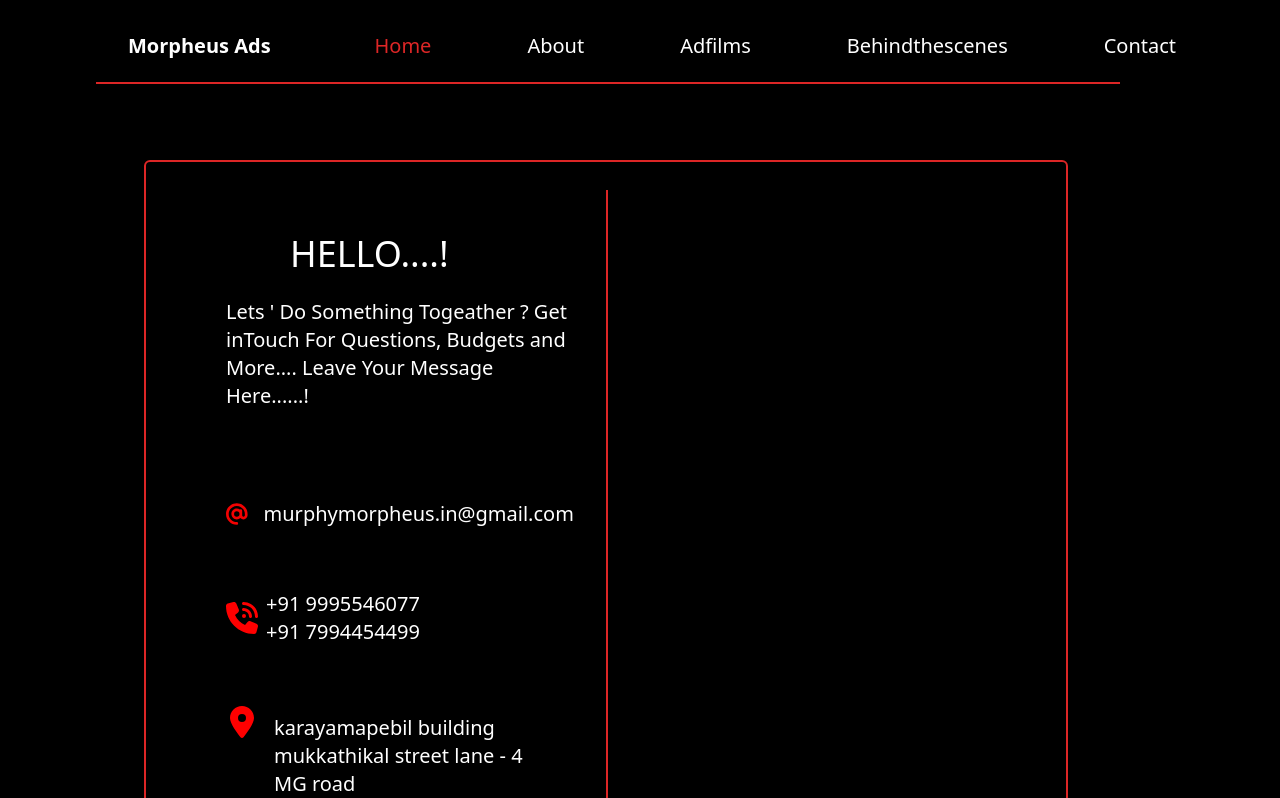
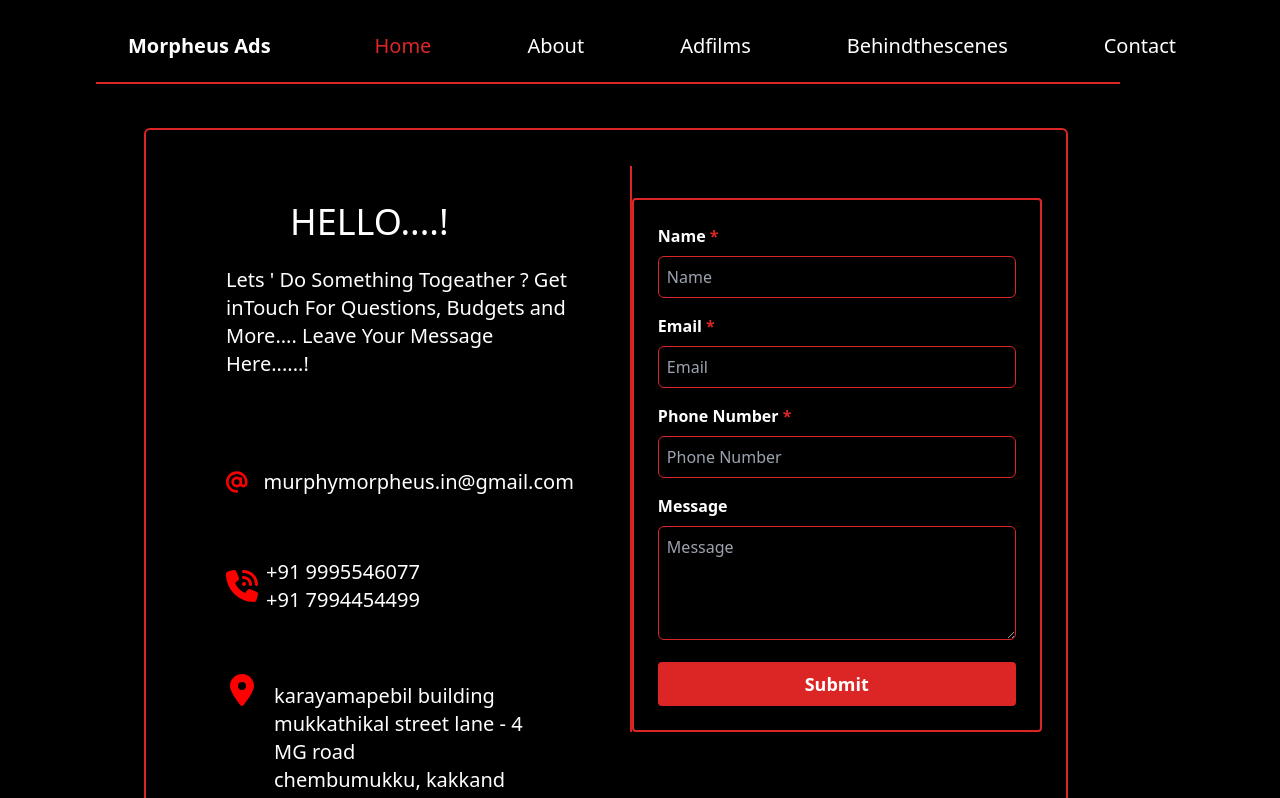
Before and after one commit to saviyola-shajan/morpheus, a React (Vite) app: page /contact in a window 1280 px wide. Shown: the top 798 px of the page. Built offline with nearby package versions, Linux system fonts and the light colour scheme.

Commit message:
contact completed

```diff
--- a/package.json
+++ b/package.json
@@ -10,11 +10,13 @@
     "preview": "vite preview"
   },
   "dependencies": {
+    "formik": "^2.4.6",
     "framer-motion": "^11.2.12",
     "react": "^18.3.1",
     "react-dom": "^18.3.1",
     "react-player": "^2.16.0",
-    "react-router-dom": "^6.24.1"
+    "react-router-dom": "^6.24.1",
+    "yup": "^1.4.0"
   },
   "devDependencies": {
     "@types/react": "^18.3.3",
--- a/src/pages/Contact.jsx
+++ b/src/pages/Contact.jsx
@@ -1,7 +1,25 @@
+import { Formik, Form, Field, ErrorMessage } from "formik";
+import * as Yup from "yup";
+
+const validationSchema = Yup.object({
+  name: Yup.string()
+    .required("Required")
+    .min(2, "Name must be at least 2 characters long"),
+  email: Yup.string().email("Invalid email address").required("Required"),
+  phone: Yup.string()
+    .required("Required")
+    .matches(/^[0-9]{10}$/, "Phone number must be 10 digits"),
+});
+const onSubmit = (values) => {
+  console.log(values);
+};
+
 function Contact() {
+  const initialValues = { name: "", email: "", phone: "", message: "" };
+
   return (
-    <div className="pt-24 flex items-center justify-center">
-      <div className=" text-white border-2 border-red-600 rounded-md my-16 mr-52 ml-36 flex">
+    <div className="pt-20 flex items-center justify-center">
+      <div className=" text-white border-2 border-red-600 rounded-md my-12 mr-52 ml-36 flex">
         <div className="w-2/4 p-8 pl-20">
           <div className="text-4xl pl-16 pt-10 ">HELLO....!</div>
           <br />
@@ -75,8 +93,11 @@ function Contact() {
                   />
                 </svg>
               </div>
-            <a href="https://maps.app.goo.gl/BuFcnS3Z5uH7dWsy6"  target="_blank" rel="noopener noreferrer">
-
+              <a
+                href="https://maps.app.goo.gl/BuFcnS3Z5uH7dWsy6"
+                target="_blank"
+                rel="noopener noreferrer"
+              >
                 <div className="ml-4 hover:text-red-600">
                   <div className="mt-2">karayamapebil building</div>
                   <div>mukkathikal street lane - 4</div>
@@ -89,7 +110,105 @@ function Contact() {
           </div>
         </div>
         <div className="relative w-3/4 p-6 top-3 bottom-3">
-          <div className="absolute top-0 bottom-0 left-0 border-l-2 border-red-600 transform translate-y-4 h-[calc(100%-4rem)]"></div>
+          <div className="pt-8 top-0 bottom-0 left-0 border-l-2 border-red-600 ">
+            <div>
+              <Formik
+                initialValues={initialValues}
+                validationSchema={validationSchema}
+                onSubmit={onSubmit}
+              >
+                <Form className="max-w-lg mx-auto p-6 mb-12  border-2 border-red-600 shadow-md rounded">
+                  <div className="mb-4">
+                    <label
+                      htmlFor="name"
+                      className="block text-white font-bold mb-2"
+                    >
+                      Name <span className="text-red-600">*</span>
+                    </label>
+                    <Field
+                      type="text"
+                      id="name"
+                      name="name"
+                      placeholder="Name"
+                      className="bg-transparent border-red-600 w-full p-2 border rounded-md focus:outline-none focus:border-red-600  focus:rounded-md"
+                    />
+                    <ErrorMessage
+                      name="name"
+                      component="div"
+                      className="text-red-500"
+                    />
+                  </div>
+                  <div className="mb-4">
+                    <label
+                      htmlFor="email"
+                      className="block text-white font-bold mb-2"
+                    >
+                      Email <span className="text-red-600">*</span>
+                    </label>
+                    <Field
+                      type="email"
+                      id="email"
+                      name="email"
+                      placeholder="Email"
+                      className="bg-transparent border-red-600 w-full p-2 border rounded-md focus:outline-none focus:border-red-600  focus:rounded-md"
+                    />
+                    <ErrorMessage
+                      name="email"
+                      component="div"
+                      className="text-red-500"
+                    />
+                  </div>
+                  <div className="mb-4">
+                    <label
+                      htmlFor="phone"
+                      className="block text-white font-bold mb-2"
+                    >
+                      Phone Number <span className="text-red-600">*</span>
+                    </label>
+                    <Field
+                      type="tel"
+                      id="phone"
+                      name="phone"
+                      placeholder="Phone Number"
+                      className="bg-transparent border-red-600 w-full p-2 border rounded-md focus:outline-none focus:border-red-600  focus:rounded-md"
+                    />
+                    <ErrorMessage
+                      name="phone"
+                      component="div"
+                      className="text-red-500"
+                    />
+                  </div>
+                  <div className="mb-4">
+                    <label
+                      htmlFor="message"
+                      className="block text-white font-bold mb-2"
+                    >
+                      Message
+                    </label>
+                    <Field
+                      as="textarea"
+                      id="message"
+                      name="message"
+                      placeholder="Message"
+                      className="bg-transparent border-red-600 w-full p-2 border rounded-md focus:outline-none focus:border-red-600  focus:rounded-md"
+                      rows="4"
+                    />
+                    <ErrorMessage
+                      name="message"
+                      component="div"
+                      className="text-red-500"
+                    />
+                  </div>
+                  <button
+                    type="submit"
+                    className="w-full bg-red-600 text-white p-2 rounded text-lg font-semibold"
+                  >
+                    Submit
+                  </button>
+                </Form>
+              </Formik>
+            </div>
+          </div>
         </div>
       </div>
       ;
```
Also changed, not shown: 1 other file (tests, documents, lock files or other folders). Lines whose indentation alone changed are shown as unchanged.
